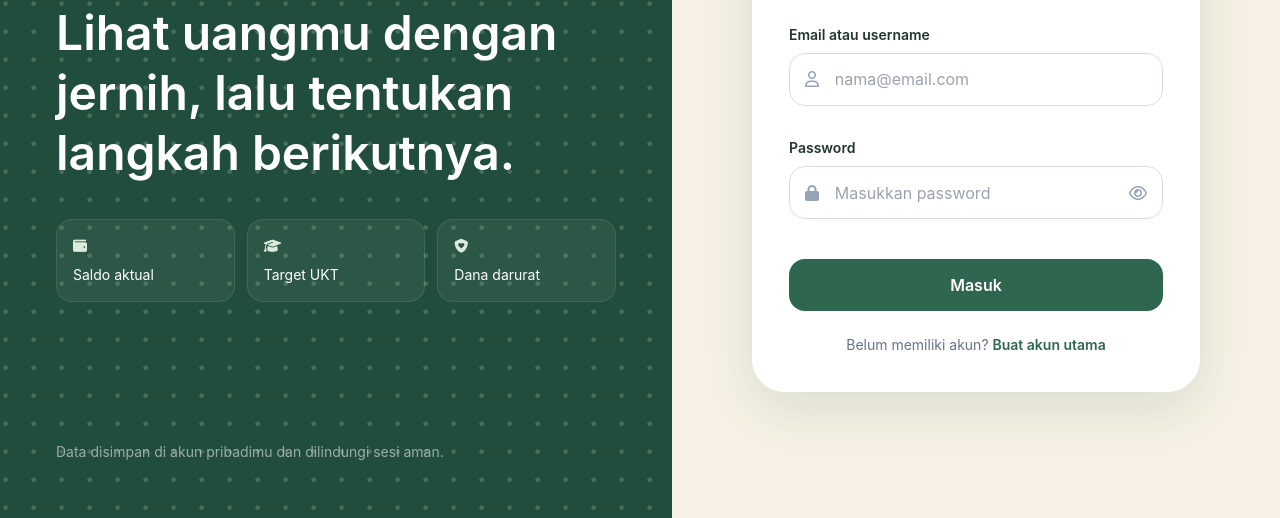
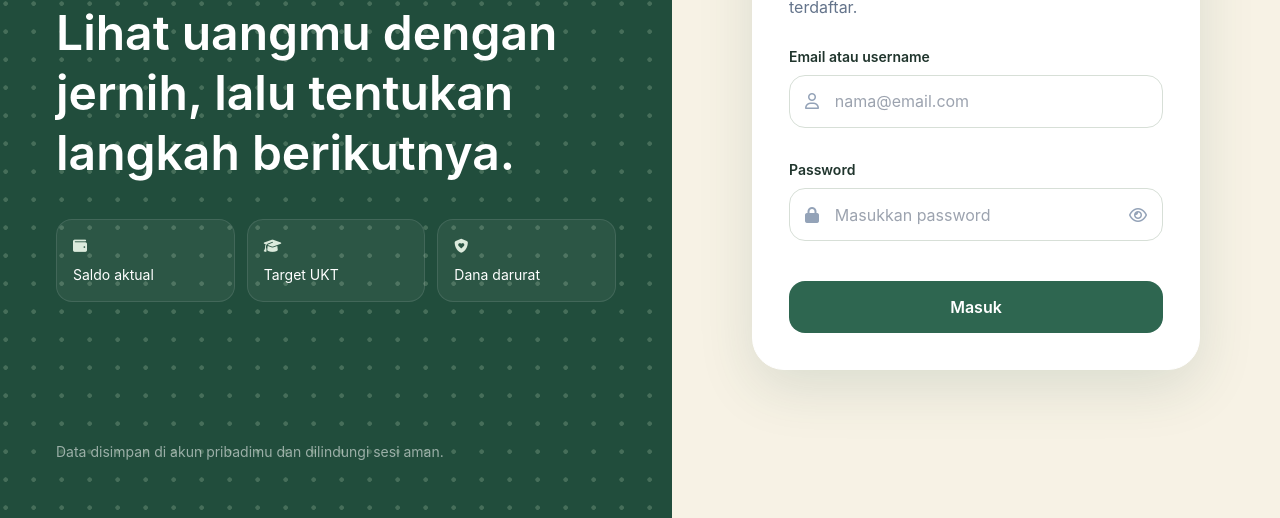
Before and after one commit to Yu1chiro/agis-financeapp, a website: page public/signin.html in a window 1280 px wide. Shown: the part 282-800 px from the top of the page. Drawn offline with nearby package versions, Linux system fonts and the light colour scheme.

Commit message:
update secure form

```diff
--- a/public/signin.html
+++ b/public/signin.html
@@ -96,7 +96,7 @@
             </button>
           </form>
 
-          <p class="mt-6 text-center text-sm text-slate-500"><span id="switchCopy">Belum memiliki akun?</span> <button id="switchMode" type="button" class="font-semibold text-forest hover:underline">Buat akun utama</button></p>
+          <!-- <p class="mt-6 text-center text-sm text-slate-500"><span id="switchCopy">Belum memiliki akun?</span> <button id="switchMode" type="button" class="font-semibold text-forest hover:underline">Buat akun utama</button></p> -->
         </div>
       </div>
     </section>
```
